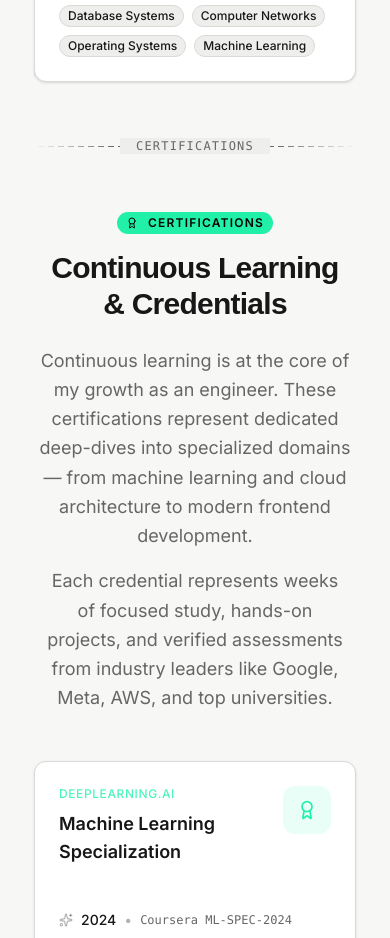
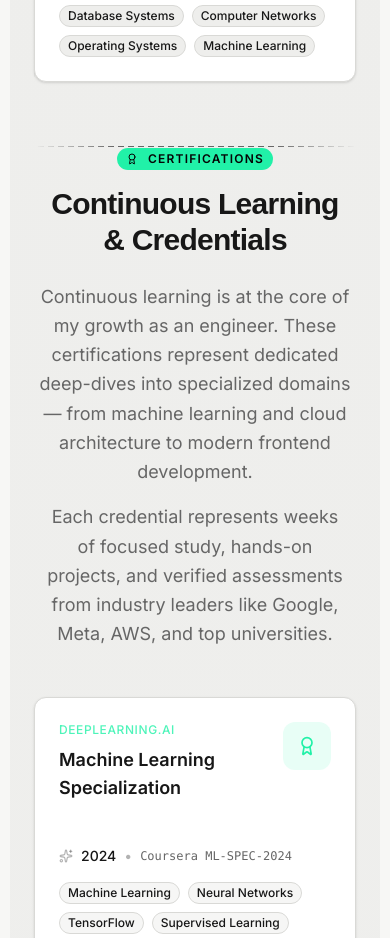
Before and after one commit to muhammadhasnainsaeed/portfolio, a Next.js app: page /credentials in a window 390 px wide. Shown: the part 1360-2298 px from the top of the page. Built offline with nearby package versions, Linux system fonts and the light colour scheme.

Commit message:
Refine Navigation And Page Backgrounds

```diff
--- a/src/app/about/page.tsx
+++ b/src/app/about/page.tsx
@@ -5,7 +5,7 @@ import AboutSkills from "@/components/blocks/about-skills";
 
 export default function AboutPage() {
   return (
-    <Background>
+    <Background className="via-muted to-muted/80">
       <div className="py-28 lg:py-32 lg:pt-44">
         <AboutHero />
         <AboutSkills />
--- a/src/app/credentials/page.tsx
+++ b/src/app/credentials/page.tsx
@@ -18,7 +18,7 @@ import { Background } from "@/components/background";
 
 export default function CredentialsPage() {
   return (
-    <Background>
+    <Background className="via-muted to-muted/80">
       <div className="container max-w-5xl py-28 lg:py-32 lg:pt-44">
         {/* Page Header */}
         <div className="mx-auto mb-16 max-w-3xl text-center lg:mb-24">
@@ -143,9 +143,9 @@ export default function CredentialsPage() {
         </section>
 
         {/* Divider */}
-        <div className="relative my-16 flex items-center justify-center lg:my-24">
-          <DashedLine className="w-full" />
-          <span className="bg-muted text-muted-foreground absolute px-4 font-mono text-xs font-medium tracking-widest">
+        <div className="relative flex items-center justify-center lg:my-24">
+          <DashedLine className="text-muted-foreground" />
+          <span className="bg-muted text-muted-foreground absolute px-3 font-mono text-sm font-medium tracking-wide max-md:hidden">
             CERTIFICATIONS
           </span>
         </div>
--- a/src/components/blocks/navbar.tsx
+++ b/src/components/blocks/navbar.tsx
@@ -28,13 +28,18 @@ const ITEMS = [
     href: "/about",
     dropdownItems: [
       {
+        title: "Introduction",
+        href: "/about",
+        description: "A brief overview of who I am and what I do.",
+      },
+      {
         title: "Experience",
         href: "/about#experience",
         description: "A look at my professional journey and work experience.",
       },
       {
-        title: "Education",
-        href: "/about#education",
+        title: "Credentials",
+        href: "/credentials",
         description: "My academic background and educational journey.",
       },
       {
@@ -45,7 +50,6 @@ const ITEMS = [
       },
     ],
   },
-  { label: "Credentials", href: "/credentials" },
   { label: "Projects", href: "/projects" },
   { label: "Services", href: "/services" },
   { label: "Contact", href: "/contact" },
@@ -59,7 +63,7 @@ export const Navbar = () => {
   return (
     <section
       className={cn(
-        "bg-background/70 fixed left-1/2 z-50 mt-2.5 w-[min(90%,750px)] -translate-x-1/2 rounded-4xl border backdrop-blur-md transition-all duration-300",
+        "bg-background/70 fixed left-1/2 z-50 mt-2.5 w-[min(90%,700px)] -translate-x-1/2 rounded-4xl border backdrop-blur-md transition-all duration-300",
         "top-5 lg:top-12",
       )}
     >
@@ -82,7 +86,6 @@ export const Navbar = () => {
                 <NavigationMenuItem key={link.label} className="">
                   <NavigationMenuTrigger className="data-[state=open]:bg-accent/50 bg-transparent! px-1.5">
                     <NavigationMenuLink
-                      href={link.href}
                       className={cn(
                         "relative bg-transparent text-sm font-medium transition-opacity hover:opacity-75",
                       )}
@@ -131,7 +134,6 @@ export const Navbar = () => {
           </NavigationMenuList>
         </NavigationMenu>
 
-        {/* Auth Buttons */}
         <div className="flex items-center gap-2.5">
           <ThemeTogglerButton variant={"outline"} modes={["light", "dark"]} />
           <Link
```
